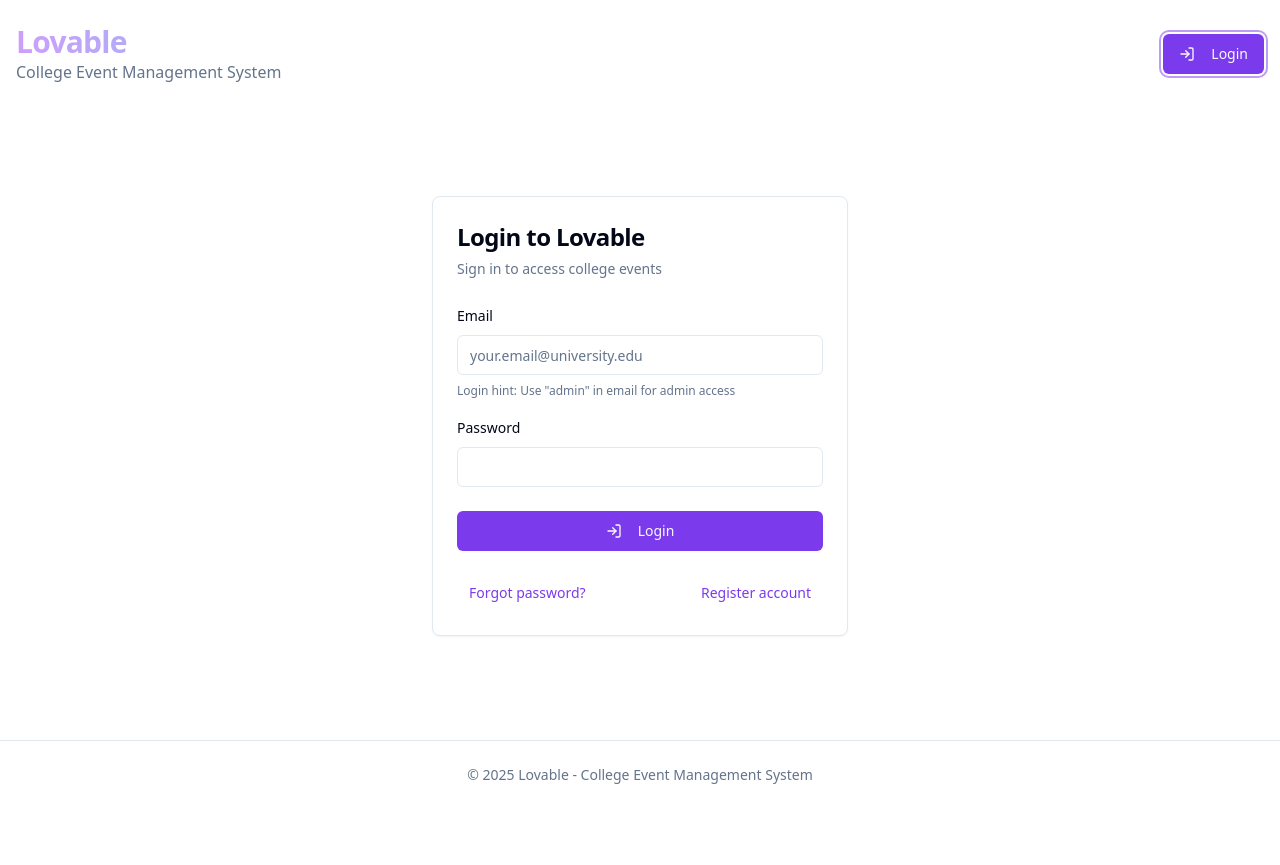
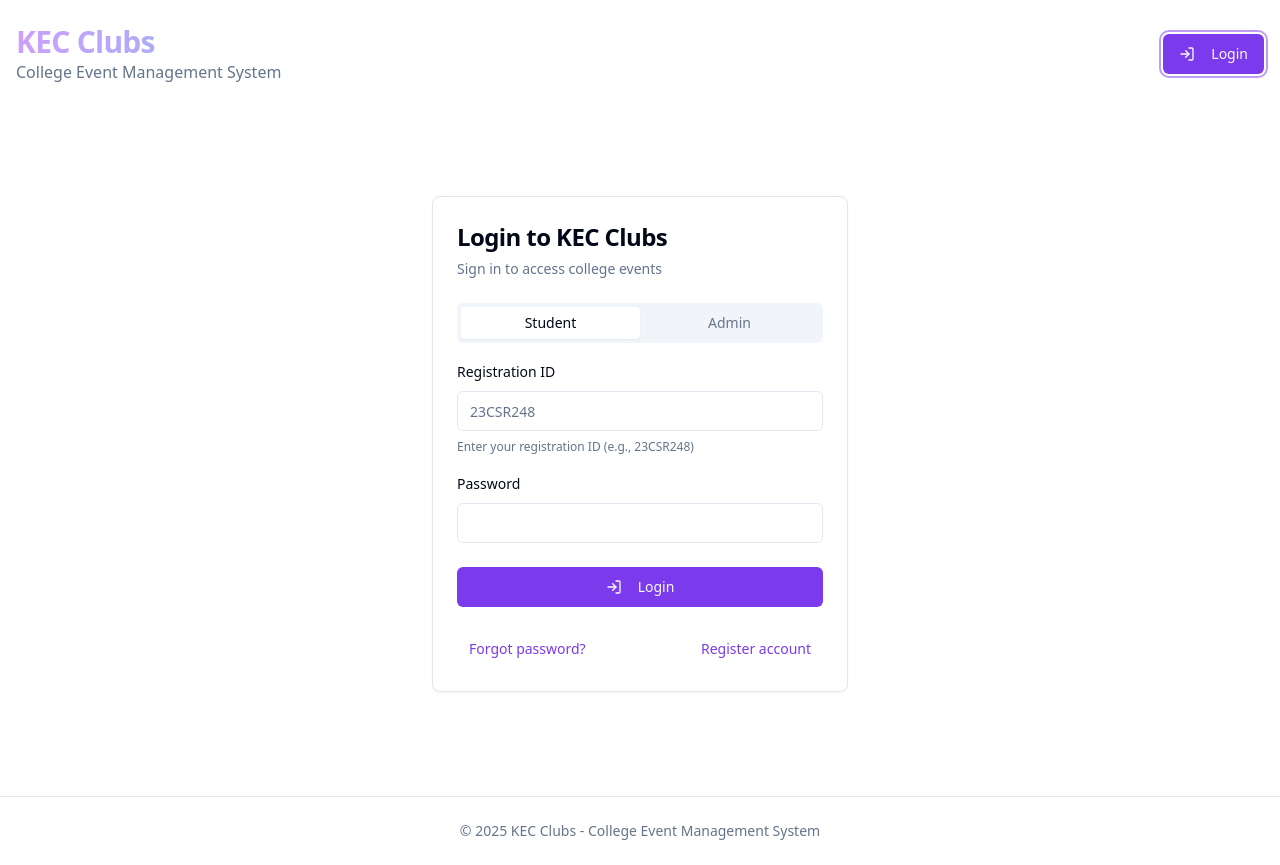
Before and after one commit to yuvanshankars/college-club-, a React (Vite) app: page / in a window 1280 px wide. Both pictures are taken after a click on the button "Login". Before the commit the page ends 809 px from the top, so only its background shows below. Built offline with nearby package versions, Linux system fonts and the light colour scheme.

Commit message:
Refactor: Implement login and registration changes
- Implement login with registration ID for students.
- Implement separate admin and student login.
- Update the application name to "KEC Clubs".
- Add functionality for admins to view student names and participation.

```diff
--- a/src/components/DepartmentEvents.tsx
+++ b/src/components/DepartmentEvents.tsx
@@ -1,6 +1,7 @@
 
-import React from "react";
+import React, { useState } from "react";
 import EventList from "@/components/EventList";
+import { Tabs, TabsContent, TabsList, TabsTrigger } from "@/components/ui/tabs";
 
 interface Event {
   id: string;
@@ -32,11 +33,36 @@ const DepartmentEvents: React.FC<DepartmentEventsProps> = ({
   onDelete,
   username
 }) => {
+  // Get unique departments from events
+  const departments = Array.from(new Set(events.map(event => event.department)));
+  const [selectedDept, setSelectedDept] = useState<string>("all");
+
+  // Filter events based on selected department
+  const filteredEvents = selectedDept === "all"
+    ? events
+    : events.filter(event => event.department === selectedDept);
+
   return (
-    <div className="space-y-8">
+    <div className="space-y-8 my-12">
       <h2 className="text-3xl font-bold text-center mb-8">Events by Department</h2>
+
+      <Tabs
+        value={selectedDept}
+        onValueChange={setSelectedDept}
+        className="w-full"
+      >
+        <TabsList className="flex overflow-x-auto mb-8 pb-2">
+          <TabsTrigger value="all" className="flex-shrink-0">All Departments</TabsTrigger>
+          {departments.map(dept => (
+            <TabsTrigger key={dept} value={dept} className="flex-shrink-0">
+              {dept}
+            </TabsTrigger>
+          ))}
+        </TabsList>
+
+        <TabsContent value={selectedDept} className="mt-6 animate-fade-in">
           <EventList
-        events={events}
+            events={filteredEvents}
             registeredEvents={registeredEvents}
             userRole={userRole}
             onRegister={onRegister}
@@ -45,6 +71,8 @@ const DepartmentEvents: React.FC<DepartmentEventsProps> = ({
             username={username}
             showByDepartment={true}
           />
+        </TabsContent>
+      </Tabs>
     </div>
   );
 };
--- a/src/components/HomeFeatures.tsx
+++ b/src/components/HomeFeatures.tsx
@@ -19,7 +19,7 @@ interface HomeFeaturesProps {
 const HomeFeatures: React.FC<HomeFeaturesProps> = ({ eventImages, onLogin }) => {
   return (
     <div className="max-w-3xl mx-auto text-center py-12">
-      <h2 className="text-3xl font-bold mb-4">Welcome to Lovable</h2>
+      <h2 className="text-3xl font-bold mb-4">Welcome to KEC Clubs</h2>
       <p className="text-xl text-muted-foreground mb-8">
         Your one-stop platform for college events and activities.
       </p>
--- a/src/components/LoginPage.tsx
+++ b/src/components/LoginPage.tsx
@@ -13,20 +13,31 @@ interface LoginPageProps {
 }
 
 const LoginPage: React.FC<LoginPageProps> = ({ onLoginSuccess }) => {
+  const [activeTab, setActiveTab] = useState<"student" | "admin">("student");
   const [email, setEmail] = useState("");
+  const [regId, setRegId] = useState("");
   const [password, setPassword] = useState("");
   const [showRegister, setShowRegister] = useState(false);
 
   const handleLogin = (e: React.FormEvent) => {
     e.preventDefault();
 
-    // For demo purposes - in a real app, this would connect to a backend
+    if (activeTab === "admin") {
+      // Admin login with email
       if (email.includes("admin")) {
         onLoginSuccess("admin");
         toast.success("Logged in as Administrator");
       } else {
+        toast.error("Invalid admin credentials");
+      }
+    } else {
+      // Student login with registration ID
+      if (regId.match(/^\d{2}[a-z]{3}\d{3}$/i)) {
         onLoginSuccess("student");
         toast.success("Logged in as Student");
+      } else {
+        toast.error("Invalid registration ID format. Use format: 23CSR248");
+      }
     }
   };
 
@@ -46,19 +57,27 @@ const LoginPage: React.FC<LoginPageProps> = ({ onLoginSuccess }) => {
       ) : (
         <Card className="w-full animate-fade-in hover-scale transition-all">
           <CardHeader>
-            <CardTitle className="text-2xl">Login to Lovable</CardTitle>
+            <CardTitle className="text-2xl">Login to KEC Clubs</CardTitle>
             <CardDescription>
               Sign in to access college events
             </CardDescription>
           </CardHeader>
           <CardContent>
+            <Tabs value={activeTab} onValueChange={(value) => setActiveTab(value as "student" | "admin")} className="w-full mb-4">
+              <TabsList className="grid w-full grid-cols-2">
+                <TabsTrigger value="student">Student</TabsTrigger>
+                <TabsTrigger value="admin">Admin</TabsTrigger>
+              </TabsList>
+            </Tabs>
+
             <form onSubmit={handleLogin} className="space-y-4">
+              {activeTab === "admin" ? (
                 <div className="space-y-2">
                   <label className="text-sm font-medium" htmlFor="email">Email</label>
                   <Input
                     id="email"
                     type="email"
-                  placeholder="your.email@university.edu"
+                    placeholder="admin@kec.edu"
                     value={email}
                     onChange={(e) => setEmail(e.target.value)}
                     required
@@ -68,6 +87,24 @@ const LoginPage: React.FC<LoginPageProps> = ({ onLoginSuccess }) => {
                     Login hint: Use "admin" in email for admin access
                   </p>
                 </div>
+              ) : (
+                <div className="space-y-2">
+                  <label className="text-sm font-medium" htmlFor="regId">Registration ID</label>
+                  <Input
+                    id="regId"
+                    type="text"
+                    placeholder="23CSR248"
+                    value={regId}
+                    onChange={(e) => setRegId(e.target.value.toUpperCase())}
+                    required
+                    className="transition-all focus:ring-2 focus:ring-primary"
+                  />
+                  <p className="text-xs text-muted-foreground">
+                    Enter your registration ID (e.g., 23CSR248)
+                  </p>
+                </div>
+              )}
+
               <div className="space-y-2">
                 <label className="text-sm font-medium" htmlFor="password">Password</label>
                 <Input
@@ -89,6 +126,7 @@ const LoginPage: React.FC<LoginPageProps> = ({ onLoginSuccess }) => {
           </CardContent>
           <CardFooter className="flex justify-between">
             <Button variant="link" size="sm">Forgot password?</Button>
+            {activeTab === "student" && (
               <Button
                 variant="link"
                 size="sm"
@@ -97,6 +135,7 @@ const LoginPage: React.FC<LoginPageProps> = ({ onLoginSuccess }) => {
               >
                 Register account
               </Button>
+            )}
           </CardFooter>
         </Card>
       )}
--- a/src/components/RegisterForm.tsx
+++ b/src/components/RegisterForm.tsx
@@ -12,10 +12,10 @@ interface RegisterFormProps {
 
 const RegisterForm: React.FC<RegisterFormProps> = ({ onRegister, onCancel }) => {
   const [name, setName] = useState("");
+  const [regId, setRegId] = useState("");
   const [email, setEmail] = useState("");
   const [password, setPassword] = useState("");
   const [confirmPassword, setConfirmPassword] = useState("");
-  const [role, setRole] = useState<"student" | "admin">("student");
   const [department, setDepartment] = useState("");
 
   // Mock registration function - would connect to auth system in real implementation
@@ -27,16 +27,22 @@ const RegisterForm: React.FC<RegisterFormProps> = ({ onRegister, onCancel }) =>
       return;
     }
 
-    console.log("Registering user:", { name, email, role, department });
+    // Validate registration ID format
+    if (!regId.match(/^\d{2}[a-z]{3}\d{3}$/i)) {
+      alert("Invalid registration ID format. Use format: 23CSR248");
+      return;
+    }
+
+    console.log("Registering user:", { name, regId, email, department });
     onRegister();
   };
 
   return (
     <Card className="w-full max-w-md mx-auto">
       <CardHeader>
-        <CardTitle>Create Account</CardTitle>
+        <CardTitle>Create Student Account</CardTitle>
         <CardDescription>
-          Register to manage or participate in campus events
+          Register to participate in campus events
         </CardDescription>
       </CardHeader>
       <CardContent>
@@ -49,6 +55,20 @@ const RegisterForm: React.FC<RegisterFormProps> = ({ onRegister, onCancel }) =>
               onChange={(e) => setName(e.target.value)}
               required
             />
+          </div>
+
+          <div className="space-y-2">
+            <label className="text-sm font-medium" htmlFor="regId">Registration ID</label>
+            <Input
+              id="regId"
+              placeholder="23CSR248"
+              value={regId}
+              onChange={(e) => setRegId(e.target.value.toUpperCase())}
+              required
+            />
+            <p className="text-xs text-muted-foreground">
+              Format: 23CSR248 (year + dept code + number)
+            </p>
           </div>
 
           <div className="space-y-2">
@@ -85,23 +105,6 @@ const RegisterForm: React.FC<RegisterFormProps> = ({ onRegister, onCancel }) =>
             />
           </div>
 
-          <div className="grid grid-cols-1 md:grid-cols-2 gap-4">
-            <div className="space-y-2">
-              <label className="text-sm font-medium">User Type</label>
-              <Select
-                value={role}
-                onValueChange={(value) => setRole(value as "student" | "admin")}
-              >
-                <SelectTrigger>
-                  <SelectValue placeholder="Select user type" />
-                </SelectTrigger>
-                <SelectContent>
-                  <SelectItem value="student">Student</SelectItem>
-                  <SelectItem value="admin">Admin</SelectItem>
-                </SelectContent>
-              </Select>
-            </div>
-
           <div className="space-y-2">
             <label className="text-sm font-medium">Department</label>
             <Select
@@ -113,12 +116,13 @@ const RegisterForm: React.FC<RegisterFormProps> = ({ onRegister, onCancel }) =>
               </SelectTrigger>
               <SelectContent>
                 <SelectItem value="cs">Computer Science</SelectItem>
-                  <SelectItem value="eng">Engineering</SelectItem>
-                  <SelectItem value="biz">Business</SelectItem>
-                  <SelectItem value="arts">Arts</SelectItem>
+                <SelectItem value="it">Information Technology</SelectItem>
+                <SelectItem value="ece">Electronics & Communication</SelectItem>
+                <SelectItem value="eee">Electrical & Electronics</SelectItem>
+                <SelectItem value="mech">Mechanical Engineering</SelectItem>
+                <SelectItem value="civil">Civil Engineering</SelectItem>
               </SelectContent>
             </Select>
-            </div>
           </div>
 
           <div className="flex justify-between pt-2">
--- a/src/pages/Index.tsx
+++ b/src/pages/Index.tsx
@@ -210,7 +210,7 @@ const Index = () => {
         <div className="flex justify-between items-center mb-8">
           <div>
             <h1 className="text-3xl font-bold bg-gradient-to-r from-purple-500 to-blue-500 bg-clip-text text-transparent animate-pulse">
-              Lovable
+              KEC Clubs
             </h1>
             <p className="text-muted-foreground">College Event Management System</p>
           </div>
@@ -320,7 +320,7 @@ const Index = () => {
 
       <footer className="py-6 border-t mt-12">
         <div className="container mx-auto px-4 text-center text-sm text-muted-foreground">
-          <p>© 2025 Lovable - College Event Management System</p>
+          <p>© 2025 KEC Clubs - College Event Management System</p>
         </div>
       </footer>
     </div>
```
Lines whose indentation alone changed are shown as unchanged.
